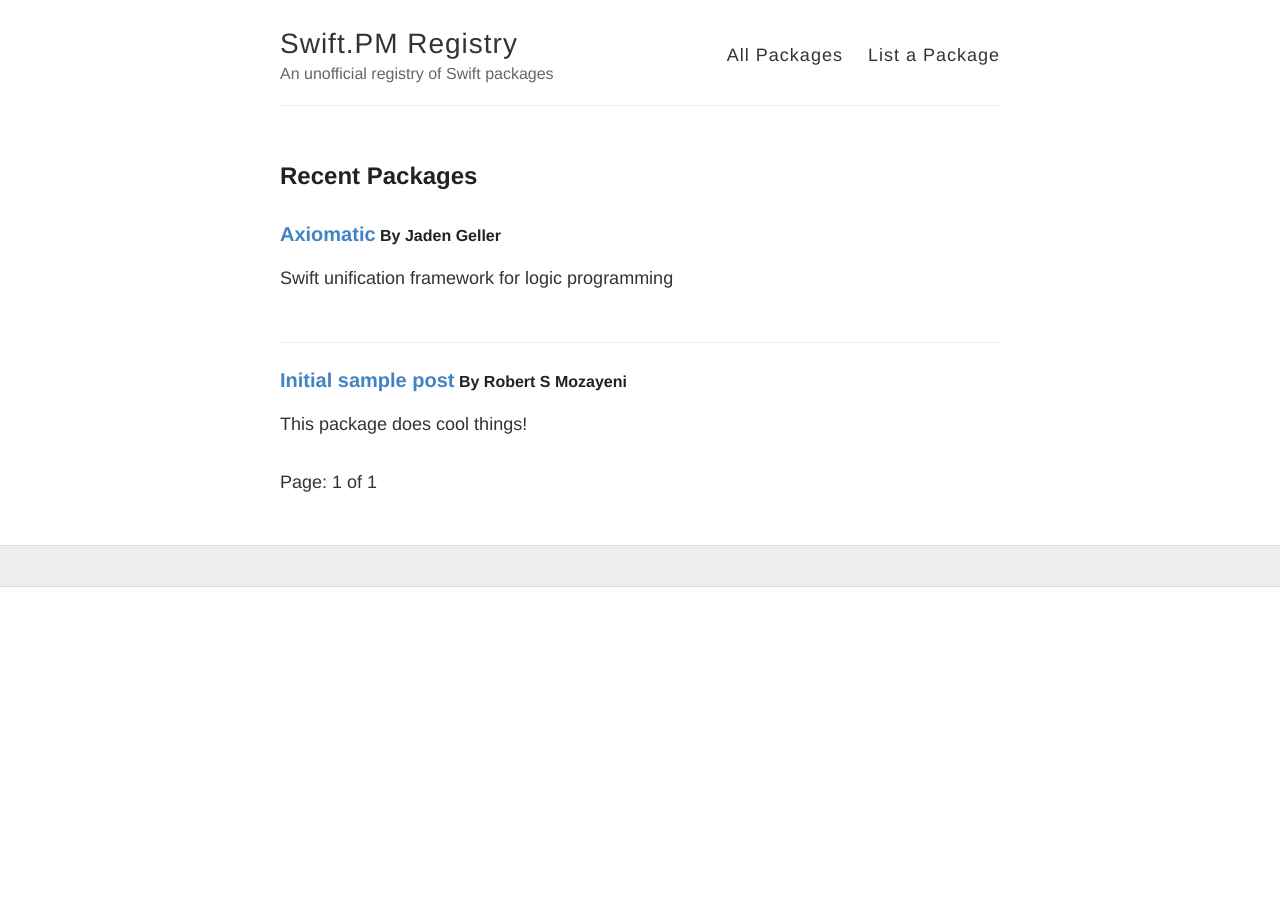
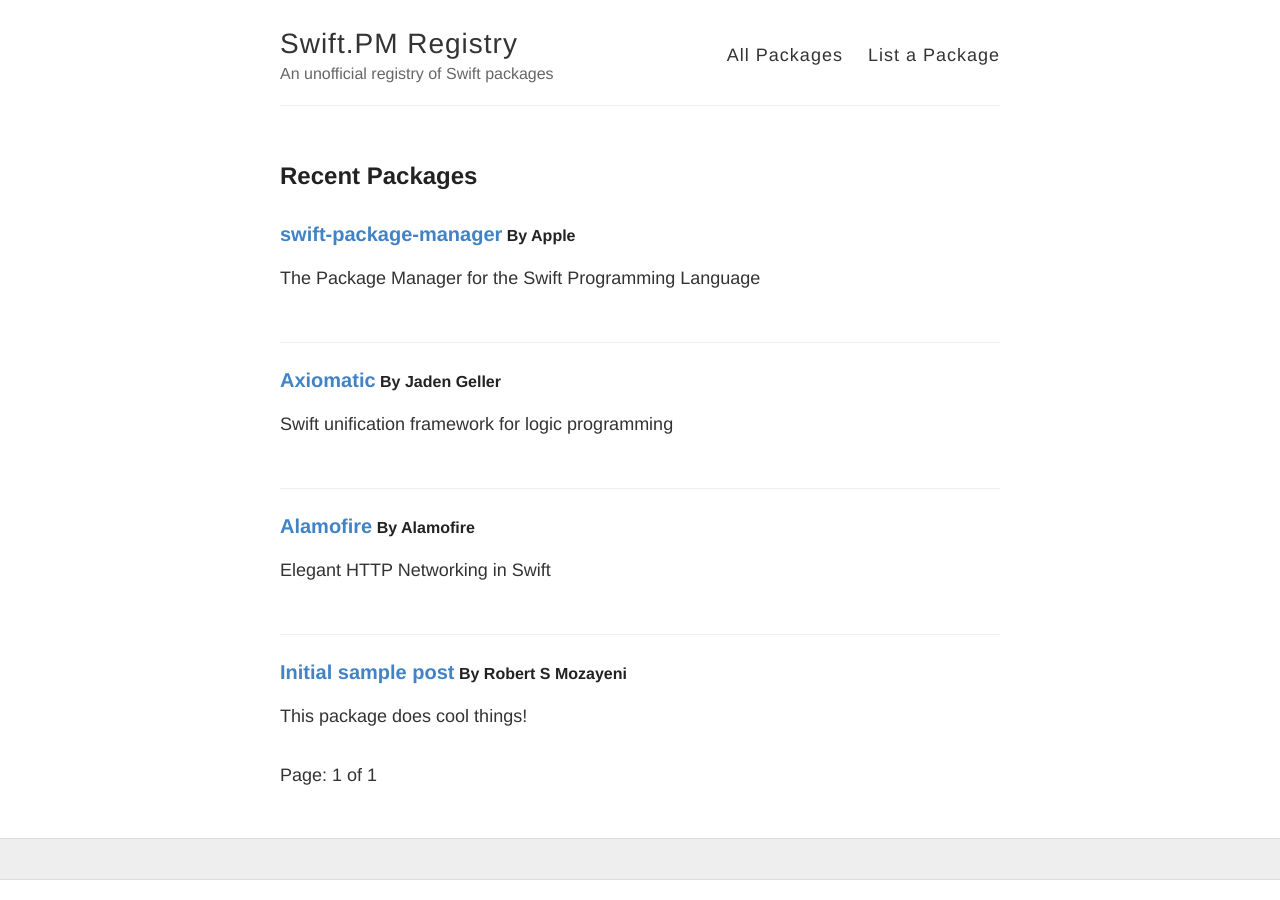
Before and after one commit to Swift-PM/Swift.PM-Site, a Jekyll site: the page built from index.html, in a window 1280 px wide. Built offline with Jekyll 4.4.1, drawn with Linux system fonts in a browser that asks for light colours; Markdown is read by kramdown in place of the engine named in the settings; the list of posts is cut into pages by our own code.

Commit message:
Added Alamofire, SwiftPM itself, and tweaked template

```diff
--- /dev/null
+++ b/_posts/2016-02-17-Alamofire.md
@@ -0,0 +1,10 @@
+---
+layout: post
+title: Alamofire
+post_author: Alamofire
+package_url: https://github.com/Alamofire/Alamofire
+---
+
+Elegant HTTP Networking in Swift
+
+<!--PKG_END-->
--- /dev/null
+++ b/_posts/2016-02-17-swift-package-manager.md
@@ -0,0 +1,10 @@
+---
+layout: post
+title: swift-package-manager
+post_author: Apple
+package_url: https://github.com/apple/swift-package-manager
+---
+
+The Package Manager for the Swift Programming Language
+
+<!--PKG_END-->
```
Also changed, not shown: YYYY-MM-DD-Template.md (+1 -1 lines).
